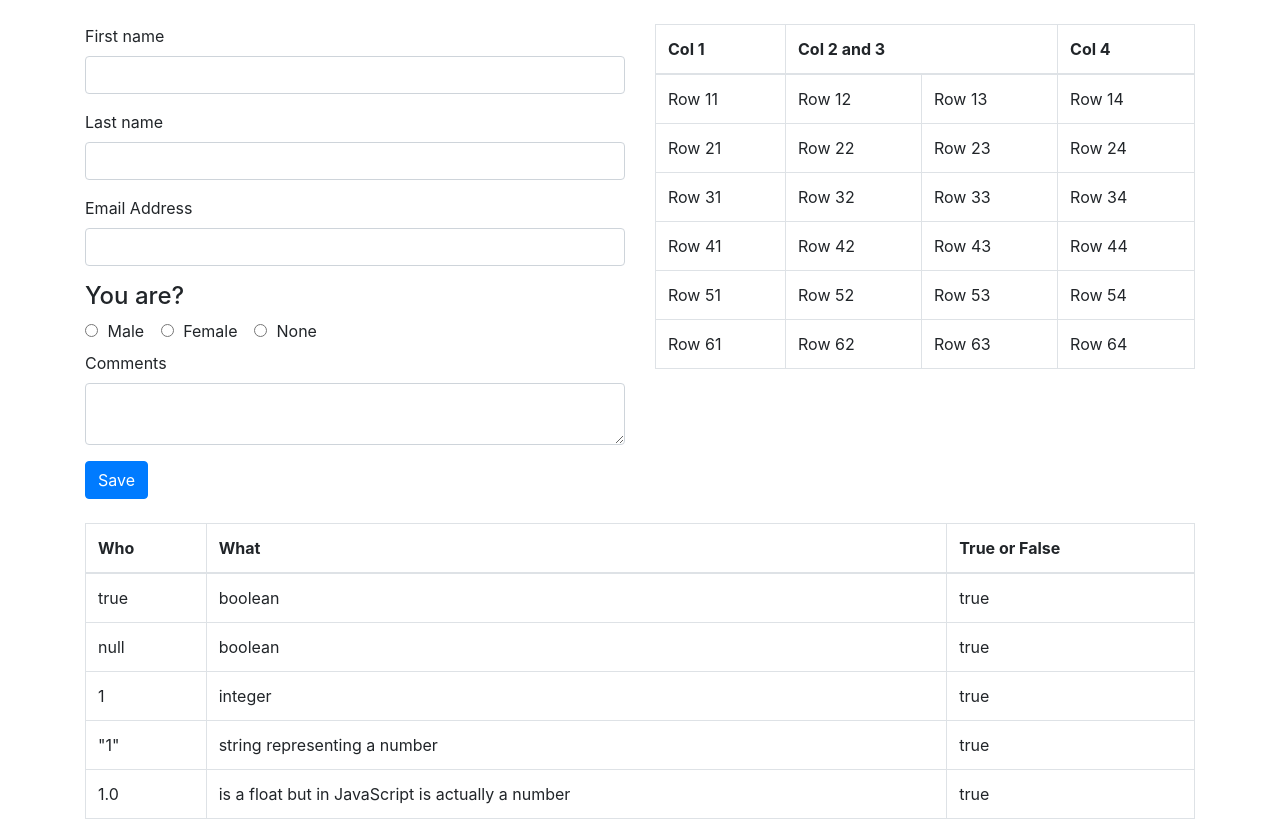
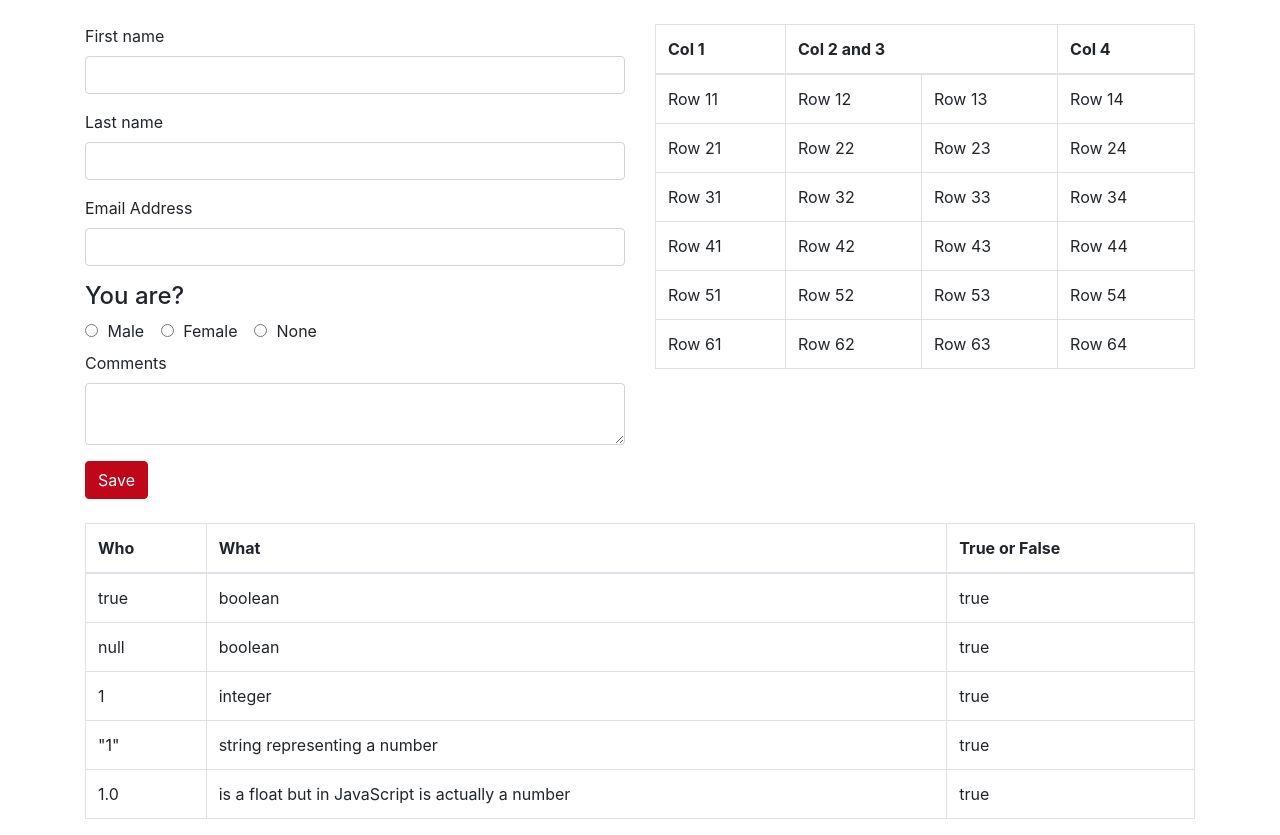
Before and after one commit to Joseph-Msc/cosmin, a plain HTML site: page homework-29.05.2020.html in a window 1280 px wide. Drawn offline with nearby package versions, Linux system fonts and the light colour scheme.

Commit message:
Improved solution to the homework

```diff
--- /dev/null
+++ b/homework-29.05.2020.css
@@ -0,0 +1,4 @@
+.my-btn-red {
+    background-color: #bf0719;
+    border-color: #bf0719;
+}
--- a/homework-29.05.2020.html
+++ b/homework-29.05.2020.html
@@ -3,6 +3,7 @@
 <head>
   <title>Homework</title>
   <link rel="stylesheet" href="https://stackpath.bootstrapcdn.com/bootstrap/4.5.0/css/bootstrap.min.css">
+  <link rel="stylesheet" href="homework-29.05.2020.css">
 </head>
 <body>
 <div class="container">
@@ -43,7 +44,7 @@
           <textarea class="form-control"></textarea>
         </div>
 
-        <button type="submit" class="btn btn-primary">Save</button>
+        <button type="submit" class="btn btn-primary my-btn-red">Save</button>
       </form>
     </div>
 
```
Also changed, not shown: homework-29.05.2020.json (+6 -6 lines).
